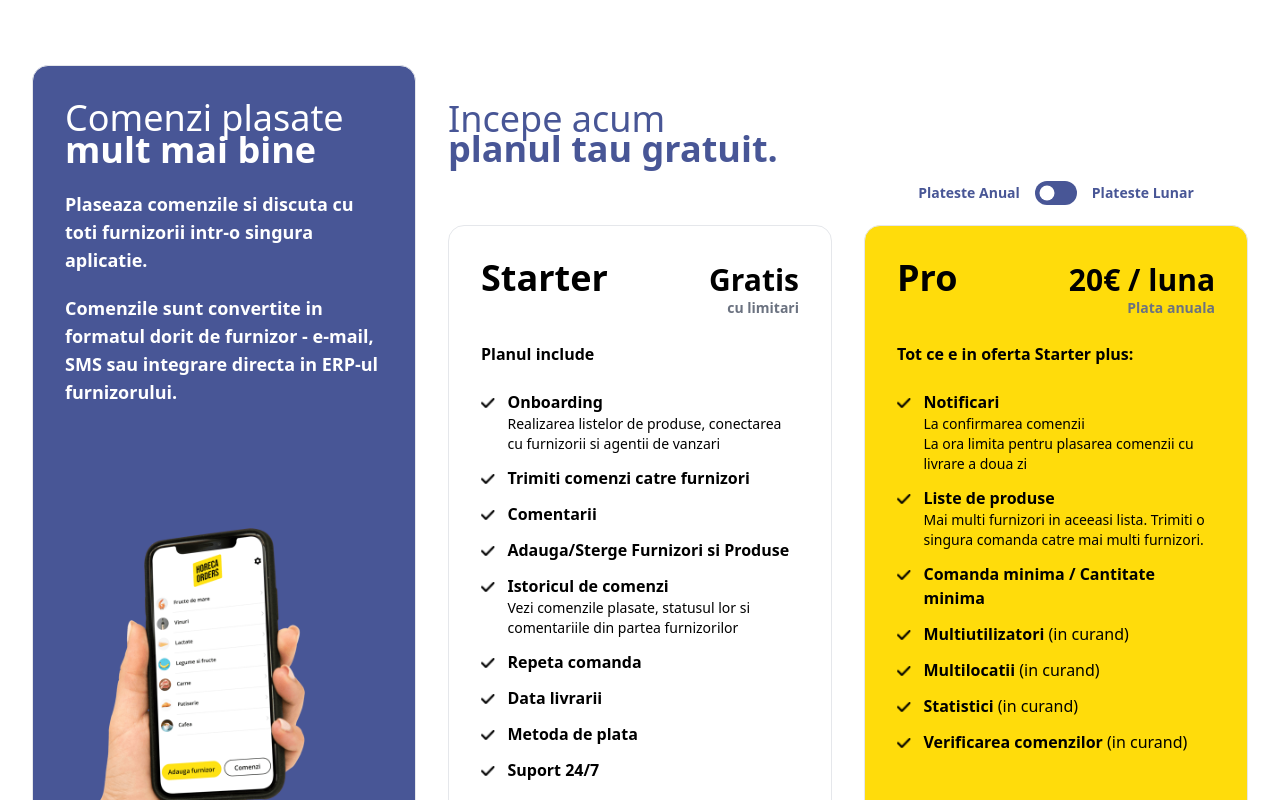
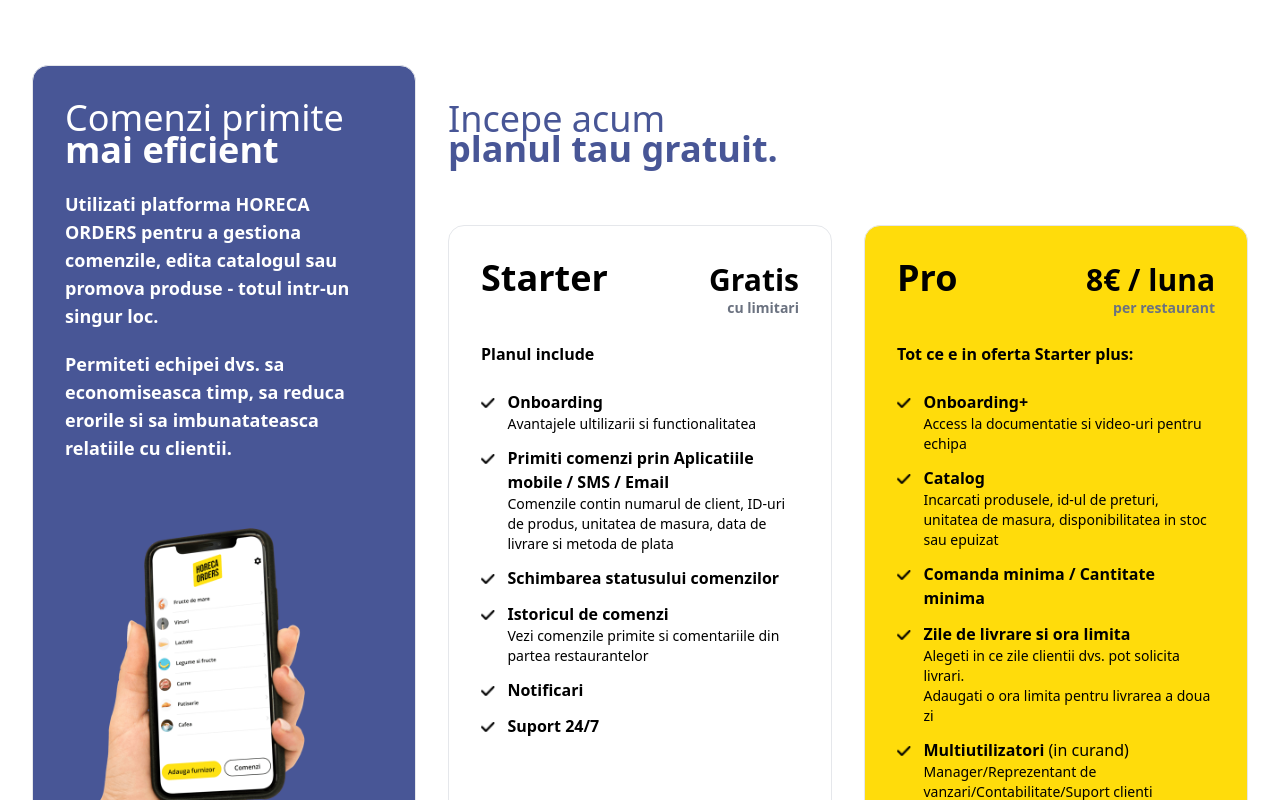
Before and after one commit to tiberiuc/tho-website, a React (Create React App) app: page /preturi-furnizori in a window 1280 px wide. Shown: the part 340-1140 px from the top of the page. Built offline with nearby package versions, Linux system fonts and the light colour scheme.

Commit message:
pricing furnizori

```diff
--- a/src/Components/PricingFurnizori/index.jsx
+++ b/src/Components/PricingFurnizori/index.jsx
@@ -1,11 +1,8 @@
 import Header from "Components/Header/Header";
-import { useState } from "react";
 import "./style.css";
-import Switch from "react-switch";
 
 function PricingFurnizori() {
-  const [checkbox, setCheckbox] = useState(false);
-  const priceOfPlan = checkbox ? 25 : 20;
+  const priceOfPlan = 8;
   const pricing = {
     tiers: [
       {
@@ -18,20 +15,19 @@ function PricingFurnizori() {
         features: [
           {
             feature: "Onboarding",
+            subFeature: "Avantajele ultilizarii si functionalitatea",
+          },
+          {
+            feature: "Primiti comenzi prin Aplicatiile mobile / SMS / Email",
             subFeature:
-              "Realizarea listelor de produse, conectarea cu furnizorii si agentii de vanzari",
+              "Comenzile contin numarul de client, ID-uri de produs, unitatea de masura, data de livrare si metoda de plata",
           },
-          { feature: "Trimiti comenzi catre furnizori" },
-          { feature: "Comentarii" },
-          { feature: "Adauga/Sterge Furnizori si Produse" },
+          { feature: "Schimbarea statusului comenzilor" },
           {
             feature: "Istoricul de comenzi",
-            subFeature: `Vezi comenzile plasate, statusul lor si
-            comentariile din partea furnizorilor`,
+            subFeature: `Vezi comenzile primite si comentariile din partea restaurantelor`,
           },
-          { feature: "Repeta comanda" },
-          { feature: "Data livrarii" },
-          { feature: "Metoda de plata" },
+          { feature: "Notificari" },
           { feature: "Suport 24/7" },
         ],
         button: "Inregistrare",
@@ -48,24 +44,32 @@ function PricingFurnizori() {
         title: "Pro",
         price: priceOfPlan,
         frequency: "€ / luna",
-        frequencyTips: checkbox ? "Plata lunara" : "Plata anuala",
+        frequencyTips: "per restaurant",
         description: "Tot ce e in oferta Starter plus:",
         features: [
           {
-            feature: "Notificari",
-            subFeature: `La confirmarea comenzii
-              La ora limita pentru plasarea comenzii cu livrare a doua zi`,
+            feature: "Onboarding+",
+            subFeature: `Access la documentatie si video-uri pentru echipa`,
           },
           {
-            feature: "Liste de produse",
+            feature: "Catalog",
             subFeature:
-              "Mai multi furnizori in aceeasi lista. Trimiti o singura comanda catre mai multi furnizori.",
+              "Incarcati produsele, id-ul de preturi, unitatea de masura, disponibilitatea in stoc sau epuizat",
           },
           { feature: "Comanda minima / Cantitate minima" },
-          { feature: "Multiutilizatori", commingSoon: "(in curand)" },
-          { feature: "Multilocatii", commingSoon: "(in curand)" },
-          { feature: "Statistici", commingSoon: "(in curand)" },
-          { feature: "Verificarea comenzilor", commingSoon: "(in curand)" },
+          {
+            feature: "Zile de livrare si ora limita",
+            subFeature: `Alegeti in ce zile clientii dvs. pot solicita livrari.
+              Adaugati o ora limita pentru livrarea a doua zi`,
+          },
+          {
+            feature: "Multiutilizatori",
+            commingSoon: "(in curand)",
+            subFeature:
+              "Manager/Reprezentant de vanzari/Contabilitate/Suport clienti",
+          },
+          { feature: "Promotii", commingSoon: "(in curand)" },
+          { feature: "Integrare ERP" },
         ],
         button: "Incearca gratuit",
         buttonLink: "https://app.horecaorders.com/users/register",
@@ -95,18 +99,18 @@ function PricingFurnizori() {
             className={` div1 bg-bluePrimary relative h-204 max-h-4xl p-8 border border-gray-200 rounded-2xl flex flex-col items-start `}
           >
             <span className="font-openSans text-4xl text-white">
-              Comenzi plasate
+              Comenzi primite
             </span>
             <span className="font-openSans text-4xl font-bold text-white -mt-2">
-              mult mai bine
+              mai eficient
             </span>
             <span className="font-openSans text-lg font-semibold text-white mt-5">
-              Plaseaza comenzile si discuta cu toti furnizorii intr-o singura
-              aplicatie.
+              Utilizati platforma HORECA ORDERS pentru a gestiona comenzile,
+              edita catalogul sau promova produse - totul intr-un singur loc.
             </span>
             <span className="font-openSans text-lg font-semibold text-white mt-5">
-              Comenzile sunt convertite in formatul dorit de furnizor - e-mail,
-              SMS sau integrare directa in ERP-ul furnizorului.
+              Permiteti echipei dvs. sa economiseasca timp, sa reduca erorile si
+              sa imbunatateasca relatiile cu clientii.
             </span>
             <picture>
               <source
@@ -130,26 +134,6 @@ function PricingFurnizori() {
             </p>
             <p className="font-openSans text-4xl font-bold text-bluePrimary">
               planul tau gratuit.
-            </p>
-          </div>
-
-          <div className="div4 hidden lg:flex flex-row justify-center w-full items-center space-x-2">
-            <p className="font-openSans font-semibold text-sm text-bluePrimary">
-              Plateste Anual
-            </p>
-            <Switch
-              onColor="#0000"
-              offColor="#485696"
-              handleDiameter={20}
-              className=" justify-center items-center scale-75"
-              height={32}
-              checkedIcon={false}
-              uncheckedIcon={false}
-              onChange={setCheckbox}
-              checked={checkbox}
-            />
-            <p className="font-openSans font-semibold text-sm text-bluePrimary">
-              Plateste Lunar
             </p>
           </div>
 
@@ -219,23 +203,7 @@ function PricingFurnizori() {
                   </a>
                 </div>
               ) : (
-                <div className="div4 flex lg:hidden flex-row justify-center w-full items-center space-x-4">
-                  <p className="font-openSans font-medium text-sm text-bluePrimary">
-                    Plateste Anual
-                  </p>
-                  <Switch
-                    onColor="#0000"
-                    offColor="#485696"
-                    handleDiameter={20}
-                    checkedIcon={false}
-                    uncheckedIcon={false}
-                    onChange={setCheckbox}
-                    checked={checkbox}
-                  />
-                  <p className="font-openSans font-medium text-sm text-bluePrimary">
-                    Plateste Lunar
-                  </p>
-                </div>
+                <div></div>
               )}
             </>
           ))}
--- a/src/Components/PricingRestaurante/index.jsx
+++ b/src/Components/PricingRestaurante/index.jsx
@@ -1,8 +1,11 @@
 import Header from "Components/Header/Header";
+import { useState } from "react";
 import "./style.css";
+import Switch from "react-switch";
 
 function PricingRestaurante() {
-  const priceOfPlan = 8;
+  const [checkbox, setCheckbox] = useState(false);
+  const priceOfPlan = checkbox ? 25 : 20;
   const pricing = {
     tiers: [
       {
@@ -45,32 +48,24 @@ function PricingRestaurante() {
         title: "Pro",
         price: priceOfPlan,
         frequency: "€ / luna",
-        frequencyTips: "per restaurant",
+        frequencyTips: checkbox ? "Plata lunara" : "Plata anuala",
         description: "Tot ce e in oferta Starter plus:",
         features: [
           {
-            feature: "Onboarding+",
-            subFeature: `Access la documentatie si video-uri pentru echipa`,
+            feature: "Notificari",
+            subFeature: `La confirmarea comenzii
+              La ora limita pentru plasarea comenzii cu livrare a doua zi`,
           },
           {
-            feature: "Catalog",
+            feature: "Liste de produse",
             subFeature:
-              "Incarcati produsele, id-ul de preturi, unitatea de masura, disponibilitatea in stoc sau epuizat",
+              "Mai multi furnizori in aceeasi lista. Trimiti o singura comanda catre mai multi furnizori.",
           },
           { feature: "Comanda minima / Cantitate minima" },
-          {
-            feature: "Zile de livrare si ora limita",
-            subFeature: `Alegeti in ce zile clientii dvs. pot solicita livrari.
-              Adaugati o ora limita pentru livrarea a doua zi`,
-          },
-          {
-            feature: "Multiutilizatori",
-            commingSoon: "(in curand)",
-            subFeature:
-              "Manager/Reprezentant de vanzari/Contabilitate/Suport clienti",
-          },
-          { feature: "Promotii", commingSoon: "(in curand)" },
-          { feature: "Integrare ERP" },
+          { feature: "Multiutilizatori", commingSoon: "(in curand)" },
+          { feature: "Multilocatii", commingSoon: "(in curand)" },
+          { feature: "Statistici", commingSoon: "(in curand)" },
+          { feature: "Verificarea comenzilor", commingSoon: "(in curand)" },
         ],
         button: "Incearca gratuit",
         buttonLink: "https://app.horecaorders.com/users/register",
@@ -135,6 +130,26 @@ function PricingRestaurante() {
             </p>
             <p className="font-openSans text-4xl font-bold text-bluePrimary">
               planul tau gratuit.
+            </p>
+          </div>
+
+          <div className="div4 hidden lg:flex flex-row justify-center w-full items-center space-x-2">
+            <p className="font-openSans font-semibold text-sm text-bluePrimary">
+              Plateste Anual
+            </p>
+            <Switch
+              onColor="#0000"
+              offColor="#485696"
+              handleDiameter={20}
+              className=" justify-center items-center scale-75"
+              height={32}
+              checkedIcon={false}
+              uncheckedIcon={false}
+              onChange={setCheckbox}
+              checked={checkbox}
+            />
+            <p className="font-openSans font-semibold text-sm text-bluePrimary">
+              Plateste Lunar
             </p>
           </div>
 
@@ -204,7 +219,23 @@ function PricingRestaurante() {
                   </a>
                 </div>
               ) : (
-                <div></div>
+                <div className="div4 flex lg:hidden flex-row justify-center w-full items-center space-x-4">
+                  <p className="font-openSans font-medium text-sm text-bluePrimary">
+                    Plateste Anual
+                  </p>
+                  <Switch
+                    onColor="#0000"
+                    offColor="#485696"
+                    handleDiameter={20}
+                    checkedIcon={false}
+                    uncheckedIcon={false}
+                    onChange={setCheckbox}
+                    checked={checkbox}
+                  />
+                  <p className="font-openSans font-medium text-sm text-bluePrimary">
+                    Plateste Lunar
+                  </p>
+                </div>
               )}
             </>
           ))}
```
